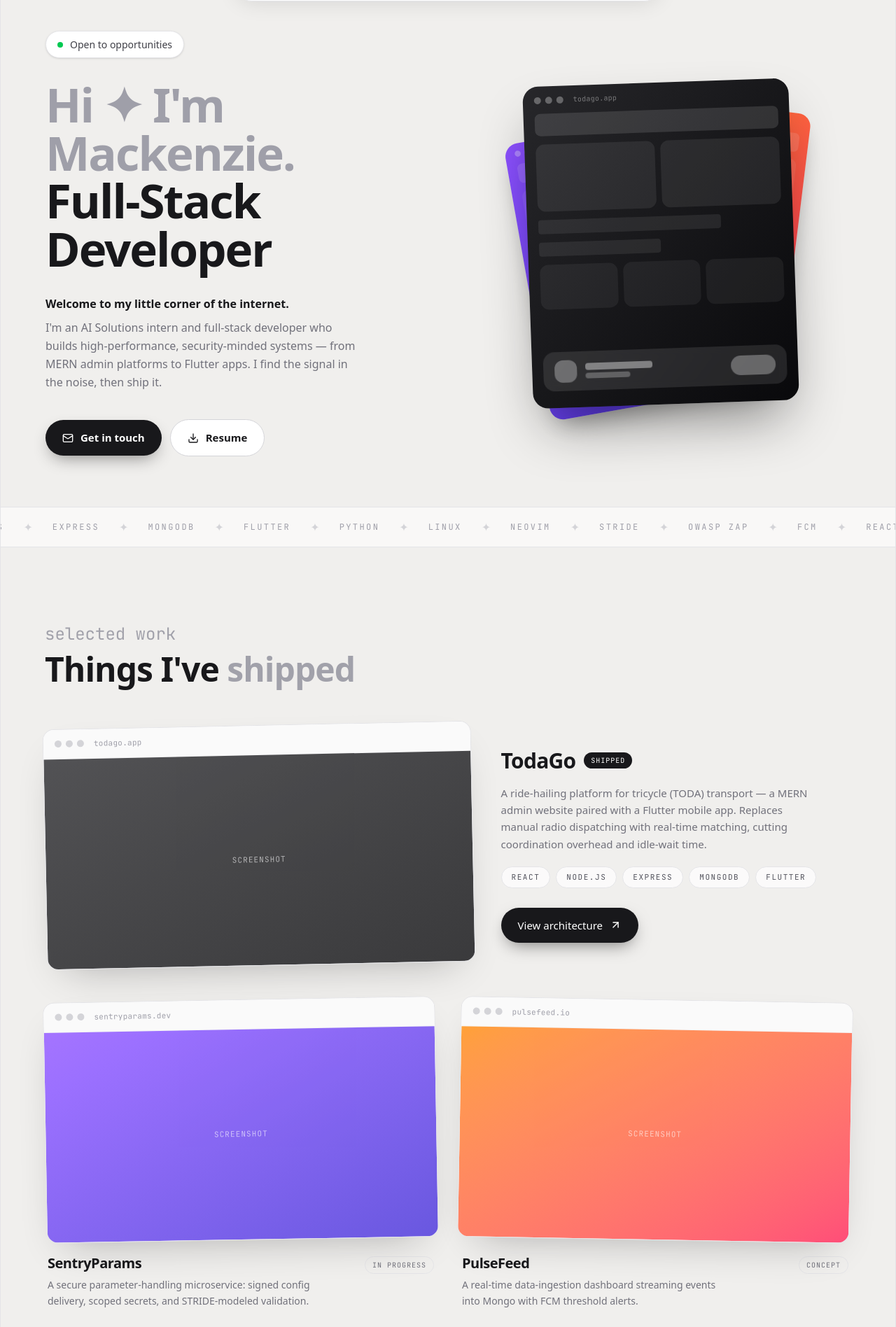
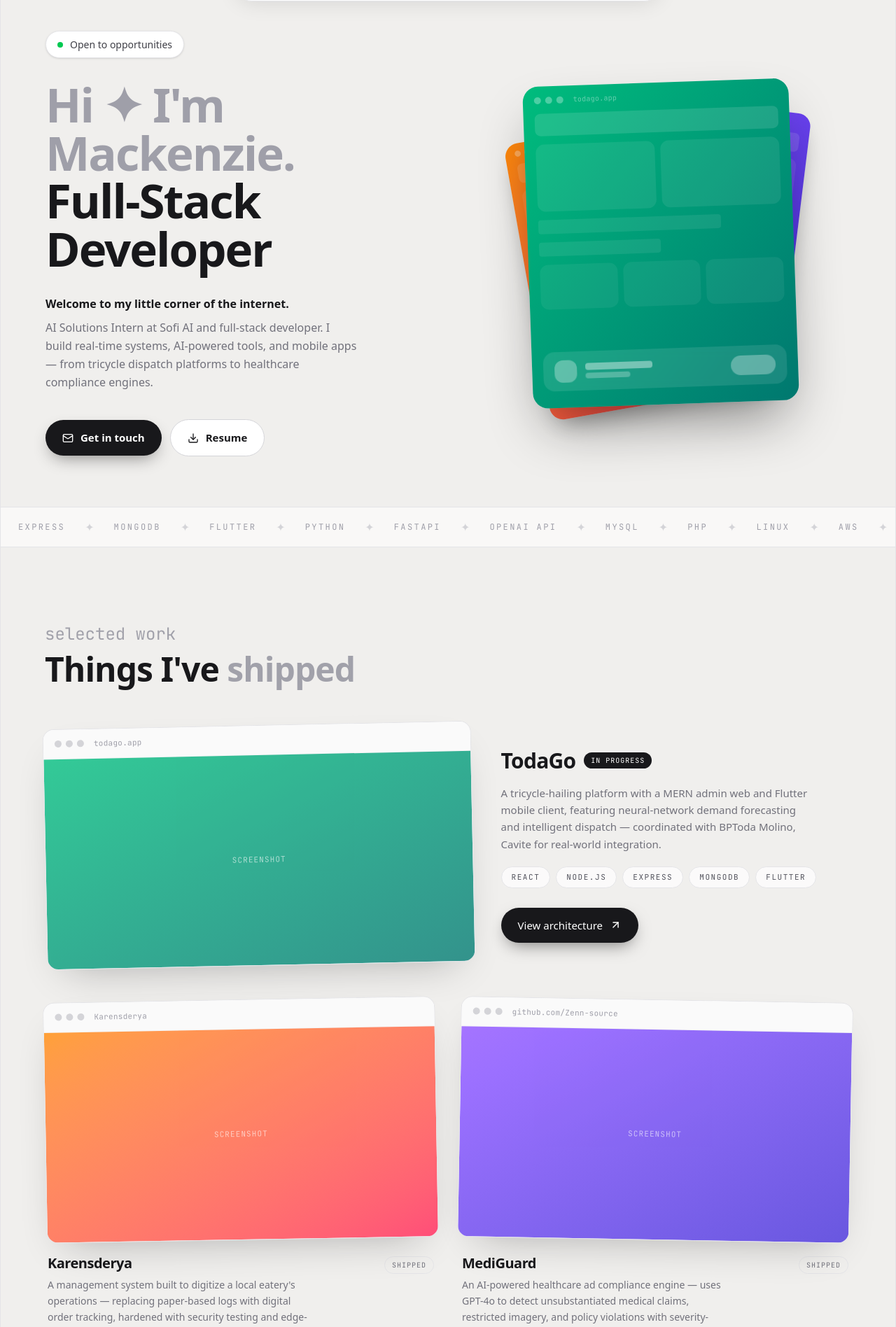
Before and after one commit to Zenn-source/personal-portfolio, a React (Vite) app: page / in a window 1280 px wide. Shown: the part 76-1972 px from the top of the page at 70% size. Built offline with nearby package versions, Linux system fonts and the light colour scheme; a web font is replaced by a local one.

Commit message:
Update profile details, project descriptions, and tech stack in content.js

```diff
--- a/src/data/content.js
+++ b/src/data/content.js
@@ -4,82 +4,93 @@ export const PROFILE = {
   title: ["Full-Stack", "Developer"],
   tagline: "Welcome to my little corner of the internet.",
   intro:
-    "I'm an AI Solutions intern and full-stack developer who builds high-performance, security-minded systems — from MERN admin platforms to Flutter apps. I find the signal in the noise, then ship it.",
+    "AI Solutions Intern at Sofi AI and full-stack developer. I build real-time systems, AI-powered tools, and mobile apps — from tricycle dispatch platforms to healthcare compliance engines.",
   email: "mackenzie.g.iguiron@gmail.com",
   linkedin: "https://www.linkedin.com/in/mackenzie-iguiron-199620329/",
   github: "https://github.com/Zenn-source",
+  resume:
+    "https://drive.google.com/file/d/1J4X0KijfTlASI-bfqXcjT3pIznR4FJtu/view",
 };
 
 export const NAV = [
+  { label: "Experience", href: "#experience" },
   { label: "Work", href: "#work" },
   { label: "About", href: "#about" },
   { label: "Process", href: "#process" },
-  { label: "Experience", href: "#experience" },
 ];
 
 export const TECH_TICKER = [
   "React", "Node.js", "Express", "MongoDB", "Flutter",
-  "Python", "Linux", "Neovim", "STRIDE", "OWASP ZAP", "FCM",
+  "Python", "FastAPI", "OpenAI API", "MySQL", "PHP",
+  "Linux", "AWS", "Figma", "Git",
 ];
 
 export const LIFE_TICKER = [
   "Shipping TodaGo", "Debugging at 2AM", "Threat modeling", "Sipping coffee",
-  "Reading RFCs", "Securing endpoints", "Learning Rust", "Refactoring relentlessly",
+  "Reading RFCs", "Securing endpoints", "Prompt engineering", "Refactoring relentlessly",
 ];
 
 export const PROJECTS = [
   {
     name: "TodaGo",
-    status: "Shipped",
+    status: "In Progress",
     url: "todago.app",
     stack: ["React", "Node.js", "Express", "MongoDB", "Flutter"],
     description:
-      "A ride-hailing platform for tricycle (TODA) transport — a MERN admin website paired with a Flutter mobile app. Replaces manual radio dispatching with real-time matching, cutting coordination overhead and idle-wait time.",
+      "A tricycle-hailing platform with a MERN admin web and Flutter mobile client, featuring neural-network demand forecasting and intelligent dispatch — coordinated with BPToda Molino, Cavite for real-world integration.",
     href: "#",
-    gradient: "from-zinc-800 to-zinc-950",
+    gradient: "from-emerald-500 to-teal-700",
+    image: "/images/todago.png",
+    heroImage: "/images/todago-hero.png",
   },
   {
-    name: "SentryParams",
-    status: "In Progress",
-    url: "sentryparams.dev",
-    stack: ["Node.js", "JWT", "STRIDE"],
+    name: "Karensderya",
+    status: "Shipped",
+    url: "Karensderya",
+    stack: ["PHP", "MySQL", "Linux"],
     description:
-      "A secure parameter-handling microservice: signed config delivery, scoped secrets, and STRIDE-modeled validation.",
+      "A management system built to digitize a local eatery's operations — replacing paper-based logs with digital order tracking, hardened with security testing and edge-case validation.",
+    href: "#",
+    gradient: "from-orange-400 to-rose-500",
+    image: "/images/karensderya.png",
+    heroImage: "/images/karensderya-hero.png",
+  },
+  {
+    name: "MediGuard",
+    status: "Shipped",
+    url: "github.com/Zenn-source",
+    stack: ["Python", "FastAPI", "OpenAI GPT-4o"],
+    description:
+      "An AI-powered healthcare ad compliance engine — uses GPT-4o to detect unsubstantiated medical claims, restricted imagery, and policy violations with severity-based scoring.",
     href: "#",
     gradient: "from-violet-500 to-indigo-700",
-  },
-  {
-    name: "PulseFeed",
-    status: "Concept",
-    url: "pulsefeed.io",
-    stack: ["Python", "MongoDB", "WebSocket"],
-    description:
-      "A real-time data-ingestion dashboard streaming events into Mongo with FCM threshold alerts.",
-    href: "#",
-    gradient: "from-orange-400 to-rose-500",
+    image: "/images/mediguard.png",
+    heroImage: "/images/mediguard-hero.png",
   },
 ];
 
 export const SERVICES = [
   { label: "Full-Stack Development", sub: "MERN — end to end", iconName: "Code2" },
   { label: "Mobile Apps", sub: "Flutter, cross-platform", iconName: "Smartphone" },
+  { label: "AI Integration", sub: "LLM-driven workflows", iconName: "Sparkles" },
   { label: "Secure API Architecture", sub: "STRIDE · OWASP-guided", iconName: "ShieldCheck" },
-  { label: "Real-Time Systems", sub: "WebSocket & FCM sync", iconName: "Zap" },
-  { label: "Data Pipelines", sub: "Ingestion into MongoDB", iconName: "Database" },
-  { label: "AI Integration", sub: "LLM-driven workflows", iconName: "Sparkles" },
+  { label: "Real-Time Systems", sub: "WebSocket & event-driven", iconName: "Zap" },
+  { label: "Data Pipelines", sub: "Ingestion & storage", iconName: "Database" },
 ];
 
 export const STACK = [
-  { name: "React", tag: "Core Stack", glyph: "Re" },
-  { name: "Node.js", tag: "Backend", glyph: "No" },
-  { name: "MongoDB", tag: "Data", glyph: "Mo" },
-  { name: "Flutter", tag: "Mobile", glyph: "Fl" },
-  { name: "Python", tag: "Scripting", glyph: "Py" },
-  { name: "Linux", tag: "Environment", glyph: "Lx" },
+  { name: "React", tag: "Frontend", glyph: "Re", devicon: "devicon-react-original colored" },
+  { name: "Node.js", tag: "Backend", glyph: "No", devicon: "devicon-nodejs-plain colored" },
+  { name: "MongoDB", tag: "Database", glyph: "Mo", devicon: "devicon-mongodb-plain colored" },
+  { name: "Flutter", tag: "Mobile", glyph: "Fl", devicon: "devicon-flutter-plain colored" },
+  { name: "Python", tag: "AI / Scripts", glyph: "Py", devicon: "devicon-python-plain colored" },
+  { name: "n8n", tag: "Automation", glyph: "n8n", img: "https://cdn.simpleicons.org/n8n/FF6D5A" },
 ];
 
 export const REST_STACK = [
-  "Express", "Neovim", "STRIDE", "OWASP ZAP", "FCM", "Git", "Postman", "Figma",
+  "Express", "FastAPI", "Streamlit", "LangChain", "PHP", "Dart",
+  "OpenAI API", "AWS", "Linux", "Git", "Figma",
+  "Postman"
 ];
 
 export const PRINCIPLES = [
@@ -103,26 +114,57 @@ export const PRINCIPLES = [
 
 export const EXPERIENCE = [
   {
-    role: "AI Solutions Intern", org: "Current Role", range: "2025 — Present", glyph: "AI",
-    summary: "Turning fuzzy requirements into measurable, testable system flows.",
+    role: "AI Solutions Intern",
+    org: "Sofi AI",
+    range: "Apr 2026 — Present",
+    glyph: "AI",
+    summary: "Building LLM-driven workflows and internal tooling at an AI startup.",
     points: [
-      "Prototype and evaluate LLM-driven workflows from concept to working demo.",
-      "Build internal tooling and data pipelines that keep experiments reproducible and handoffs documented.",
+      "Prototype and evaluate LLM-powered features from concept to working demo.",
+      "Build internal data pipelines and tooling to keep experiments reproducible and handoffs documented.",
     ],
   },
   {
-    role: "Full-Stack Developer · TodaGo", org: "Independent Project", range: "2024 — 2025", glyph: "TG",
-    summary: "Architected a real-time dispatch platform across web and mobile.",
+    role: "Project Manager · TodaGo",
+    org: "Independent Project",
+    range: "Aug 2025 — Present",
+    glyph: "TG",
+    summary: "Architecting a real-time tricycle dispatch platform across web and mobile.",
     points: [
-      "Built a MERN admin platform and a Flutter mobile client for tricycle dispatching.",
-      "Designed the data model and live matching logic, removing manual radio coordination from the loop.",
+      "Building a MERN admin platform and Flutter mobile client with neural-network demand forecasting.",
+      "Coordinating with BPToda Molino, Cavite for local real-world integration and field testing.",
     ],
   },
   {
-    role: "Computer Science Studies", org: "Self-directed + Coursework", range: "Ongoing", glyph: "CS",
-    summary: "Building depth in secure, performance-conscious software design.",
+    role: "Project Manager · Karensderya",
+    org: "Academic Project",
+    range: "Sep 2025 — Dec 2025",
+    glyph: "KS",
+    summary: "Digitized operations for a local eatery, replacing paper-based logs end-to-end.",
     points: [
-      "Focused on threat modeling (STRIDE), secure software design, and systems architecture.",
+      "Developed a full management system with digital order tracking and server hardening.",
+      "Conducted security and functional testing including test case design and edge-case validation.",
+    ],
+  },
+  {
+    role: "Technical Head",
+    org: "NU Manila – NSRC Unit",
+    range: "Nov 2023 — Aug 2024",
+    glyph: "NU",
+    summary: "Directed technical operations for campus-wide events.",
+    points: [
+      "Oversaw livestreams, audio-visual equipment, and presentation systems for campus events.",
+      "Coordinated with team members to troubleshoot and prepare digital materials for seamless execution.",
+    ],
+  },
+  {
+    role: "IT Work Immersion",
+    org: "Jentec Inc.",
+    range: "Mar 2023 — May 2023",
+    glyph: "JT",
+    summary: "Three-month IT internship focused on document management and data integrity.",
+    points: [
+      "Managed and categorized 1,000+ internal documents, ensuring data integrity and easy retrieval for the IT team.",
     ],
   },
 ];
```
